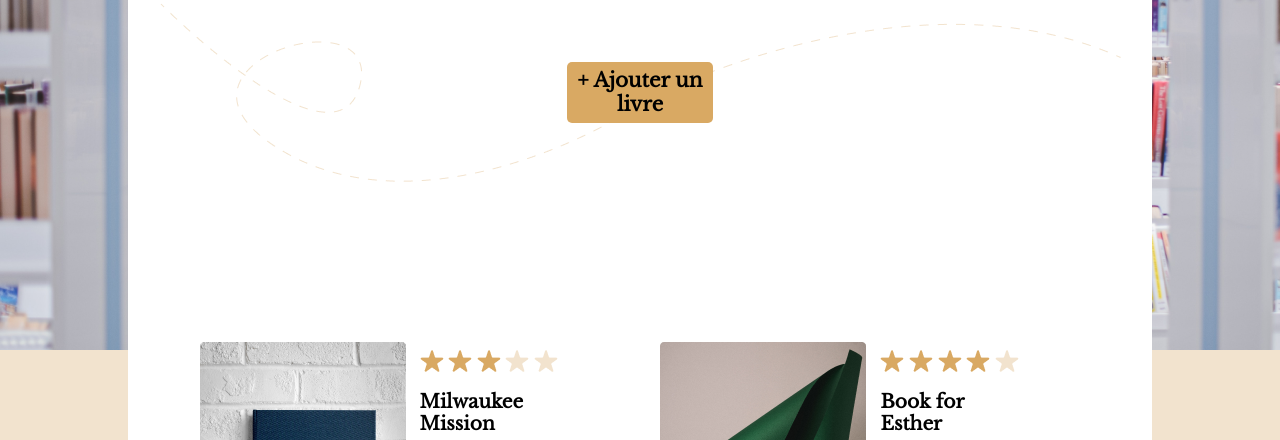
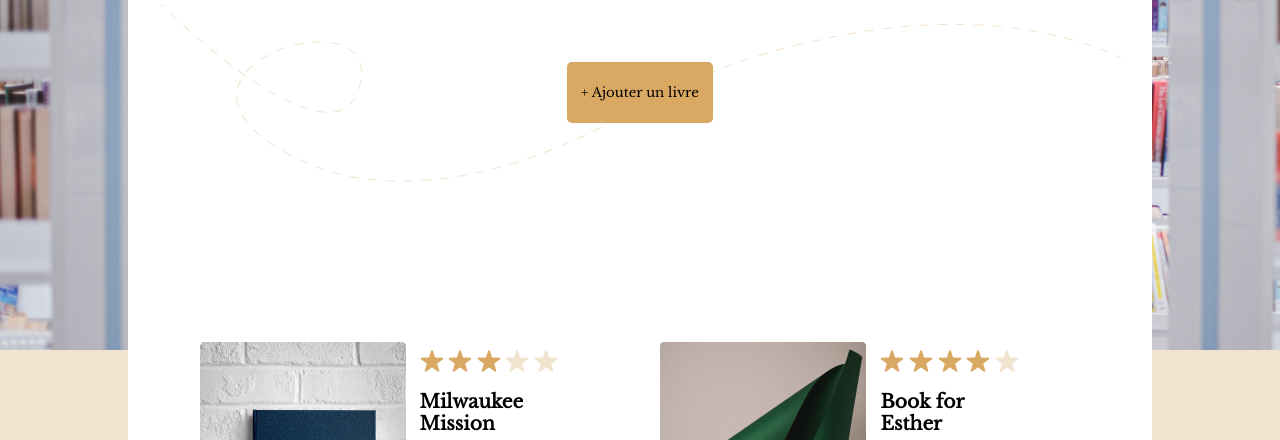
Before and after one commit to KylCooper/Mon-Vieux-Grimoire, a plain HTML site: page index.html in a window 1280 px wide. Shown: the part 360-800 px from the top of the page. Drawn offline with nearby package versions, Linux system fonts and the light colour scheme.

Commit message:
Add files via upload

```diff
--- a/index.html
+++ b/index.html
@@ -30,11 +30,11 @@
 
     </nav>
 
-     <section class="background"></section>
+     <div class="background"></div>
 
-    <section class="article-container">
+    <div class="article-container">
 
-        <section class="article-back"></section>
+        <div class="article-back"></div>
 
         <article class="article">
 
@@ -46,15 +46,15 @@
 
                 <img src="./image/ligne.png" alt="ligne-de-decoration" class="btn-back">
 
-                <a href="#" class="btn-a">
-                    <button class="btn"><h2>+ Ajouter un livre</h2></button>
-                </a>
+                <div class="btn-a">
+                    <button class="btn" type="button">+ Ajouter un livre</button>
+                </div>
 
             </div>
 
             <div class="article-livre">
 
-                <section class="card-box">
+                <div class="card-box">
 
                     <article class="card">
                         <img src="./image/livre-1.png" alt="Livre-Milwaukee-Mission" class="livre-img">
@@ -260,13 +260,13 @@
                         </div>
                     </article>
 
-                </section>
+                </div>
 
             </div>
 
         </article>
 
-    </section>
+    </div>
 
 
     <footer>
```
